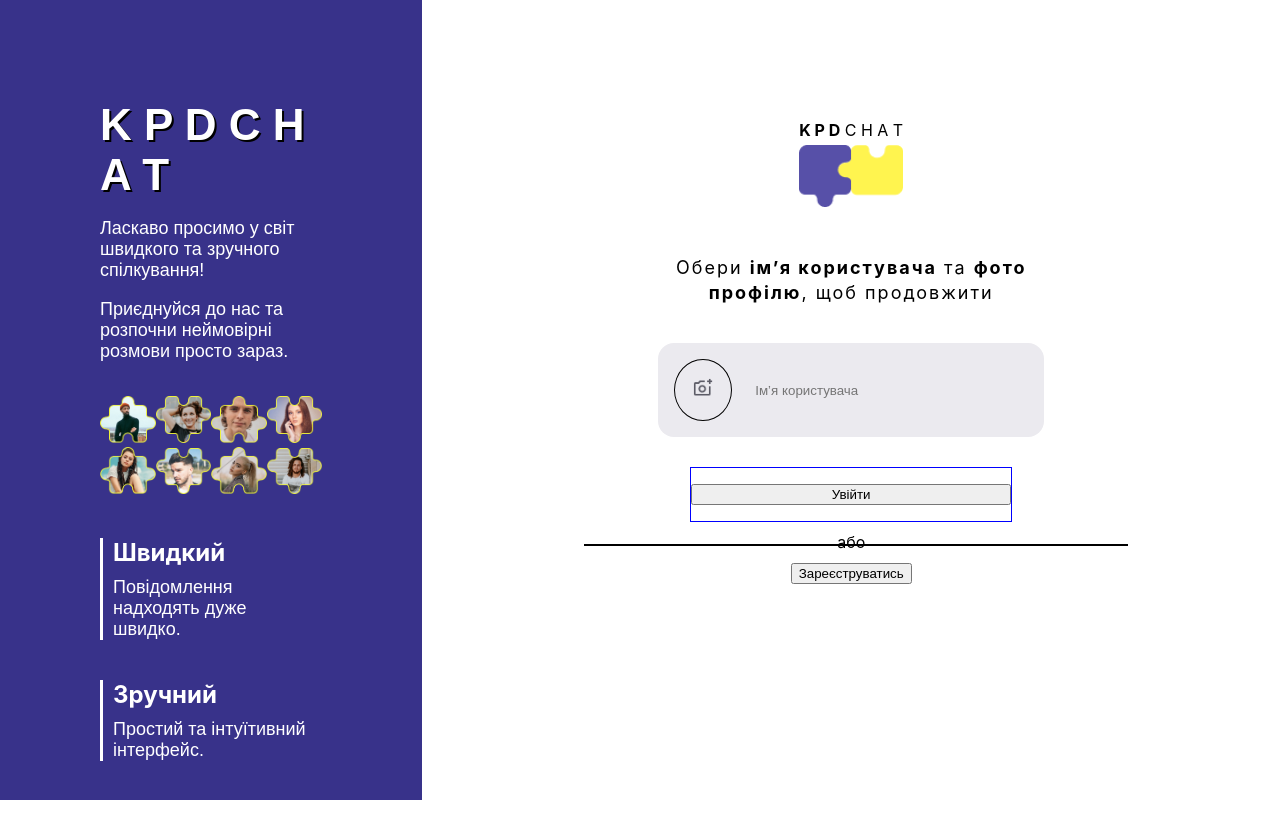
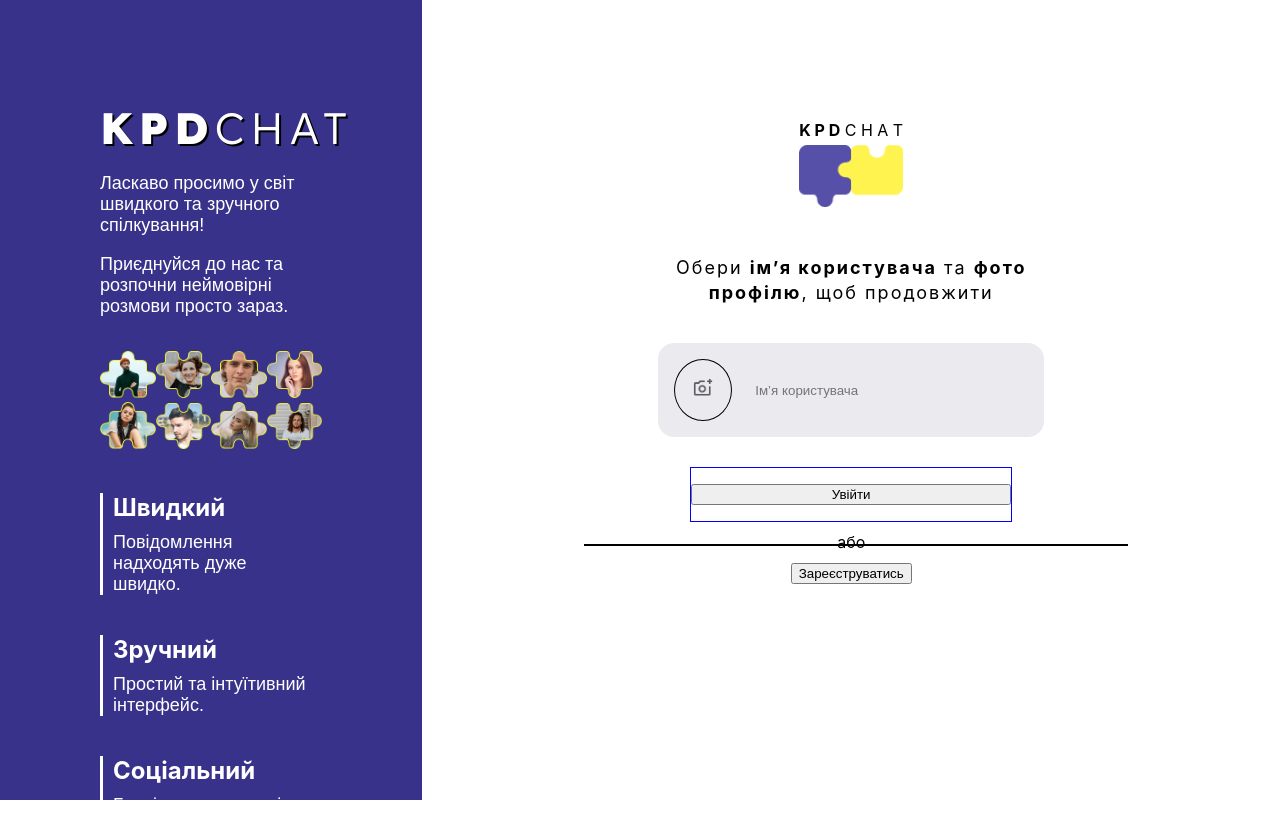
Before and after one commit to kpdchat/kpdchat, a React (Create React App) app: page / in a window 1280 px wide. Shown: the top 838 px of the page. Built offline with nearby package versions, Linux system fonts and the light colour scheme.

Commit message:
fixed styles for App and registration window

```diff
--- a/src/App.js
+++ b/src/App.js
@@ -6,12 +6,12 @@ import {WindowChat} from "./components/WindowChat";
 
 function App() {
   return (
-     <>
+     <div className='app_wrapper'>
        <Routes>
          <Route path='/' element={ <RegistrationWindow />}/>
          <Route path='/chat' element={ <WindowChat />}/>
        </Routes>
-     </>
+     </div>
 
   );
 }
--- a/src/components/RegistrationWindow.jsx
+++ b/src/components/RegistrationWindow.jsx
@@ -23,7 +23,7 @@ export function RegistrationWindow() {
 
             <div className='info_block'>
               <h1>
-                K P D C H A T
+                <span>KPD</span>CHAT
               </h1>
               <p>
                 Ласкаво просимо у світ швидкого та зручного спілкування!
--- a/src/styles/App.scss
+++ b/src/styles/App.scss
@@ -0,0 +1,5 @@
+.app_wrapper {
+  max-width: 1920px;
+  //height: 100vh;
+  margin: 0 auto;
+}
--- a/src/styles/RegistrationWindow.scss
+++ b/src/styles/RegistrationWindow.scss
@@ -1,8 +1,6 @@
 .registration_window {
   display: flex;
   flex-direction: row;
-  max-width: 1920px;
-  height: 100vh;
 }
 
 .info {
@@ -14,6 +12,11 @@
     font-size: 44px;
     margin: 0;
     text-shadow: black 2px 2px;
+    font-weight: 300;
+    letter-spacing: 6px;
+    span {
+      font-weight: 800;
+    }
   }
   p {
     font-size: 18px;
--- a/src/styles/index.scss
+++ b/src/styles/index.scss
@@ -1,4 +1,8 @@
+//@import 'reset.scss' //Добавить reset css ее добавить в папку styles
+@import url('https://fonts.googleapis.com/css2?family=Lexend:wght@200;300;800&display=swap');
+@import "App";
 @import "RegistrationWindow";
+
 
 body {
   //overflow: hidden;
```
